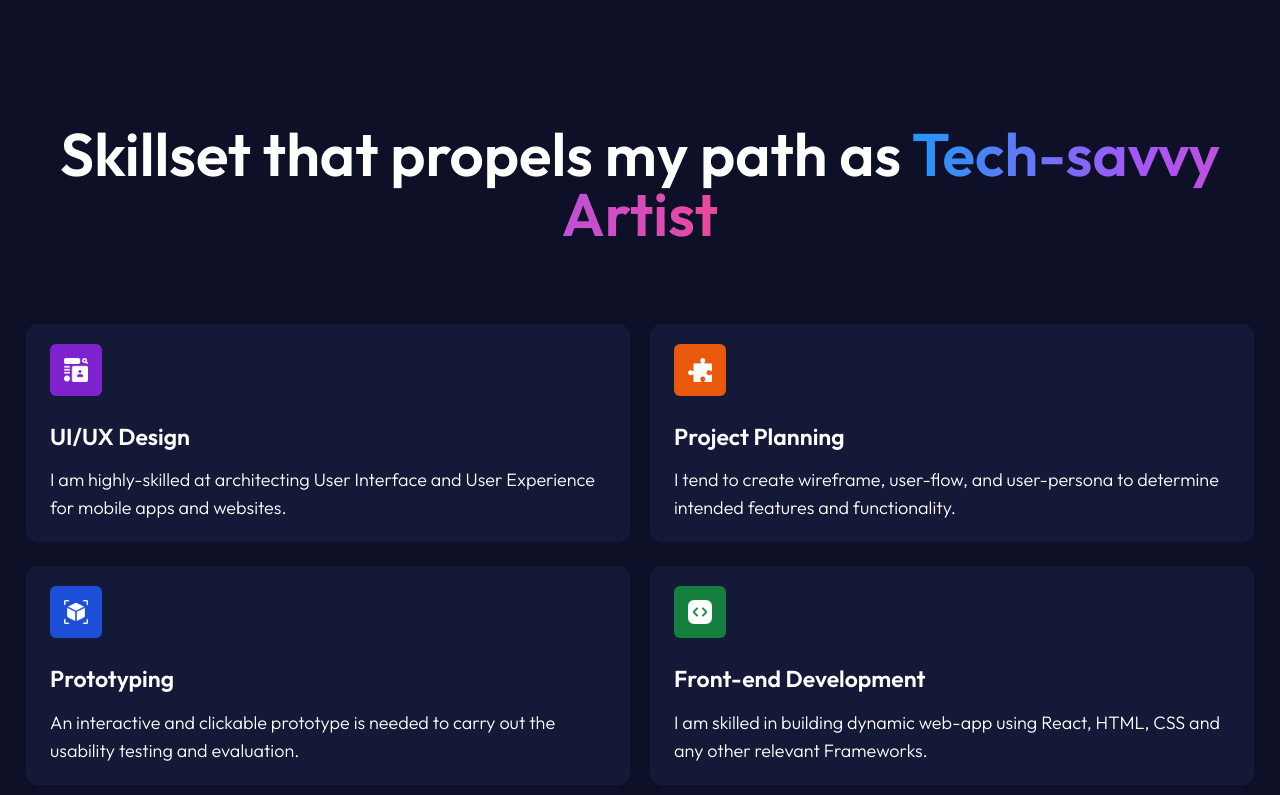
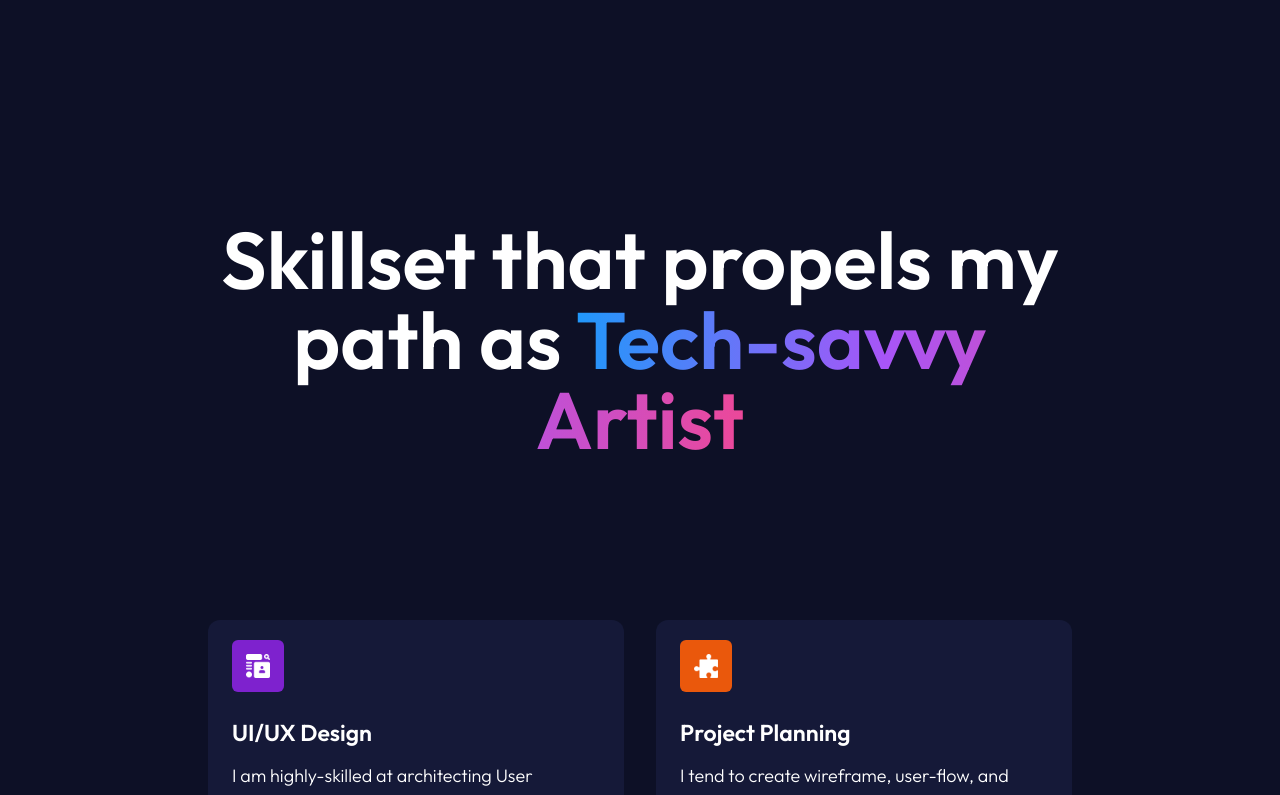
Before and after one commit to alif-firdaus/Passionate-React, a React (Create React App) app: page / in a window 1280 px wide. Shown: the part 2440-3235 px from the top of the page. Built offline with nearby package versions, Linux system fonts and the light colour scheme.

Commit message:
Expertise Section lg : added

```diff
--- a/src/Pages/Expertise.jsx
+++ b/src/Pages/Expertise.jsx
@@ -10,10 +10,10 @@ const Expertise = () => {
 	return (
 		<div
 			id="expertise"
-			className="relative w-full h-auto pt-20 pb-40 px-sectionpxsm"
+			className="relative w-full h-auto pt-20 pb-40 lg:pt-44 px-sectionpxsm lg:px-sectionpxlg"
 		>
 			{/* Expertise Title */}
-			<h1 className="text-5xl font-semibold text-center text-black md:text-6xl dark:text-white">
+			<h1 className="text-5xl lg:text-[80px] font-semibold text-center text-black md:text-6xl dark:text-white">
 				Skillset that propels my path as{" "}
 				<span className="text-transparent bg-gradient-to-r dark:from-darkprimary from-lightprimary dark:via-purple-500 dark:to-pink-500 via-purple-500 to-pink-500 bg-clip-text">
 					Tech-savvy Artist
@@ -21,7 +21,7 @@ const Expertise = () => {
 			</h1>
 
 			{/* Expertise Container 1 */}
-			<div className="flex flex-col items-center justify-between pt-20 md:flex-row gap-7 md:gap-5 h-fit">
+			<div className="flex flex-col items-center justify-between pt-20 lg:pt-40 md:flex-row gap-7 lg:gap-8 md:gap-5 h-fit">
 				{/* UI/UX Design */}
 				<div className="w-full px-6 py-5 text-black bg-white shadow-2xl dark:text-white dark:bg-darksecondary rounded-xl shadow-slate-200 dark:shadow-none">
 					<div className="flex items-center justify-center px-[14px] py-[14px] bg-purple-700 rounded-md w-fit h-fit">
@@ -56,7 +56,7 @@ const Expertise = () => {
 			</div>
 
 			{/* Expertise Container 2 */}
-			<div className="flex flex-col items-center justify-between md:flex-row pt-7 md:pt-6 gap-7 md:gap-5 h-fit">
+			<div className="flex flex-col items-center justify-between md:flex-row pt-7 lg:pt-8 md:pt-6 gap-7 lg:gap-8 md:gap-5 h-fit">
 				{/* Prototyping */}
 				<div className="w-full px-6 py-5 text-black bg-white shadow-2xl dark:text-white dark:bg-darksecondary rounded-xl shadow-slate-200 dark:shadow-none">
 					<div className="flex items-center justify-center px-[14px] py-[14px] bg-blue-700 rounded-md w-fit h-fit">
```
